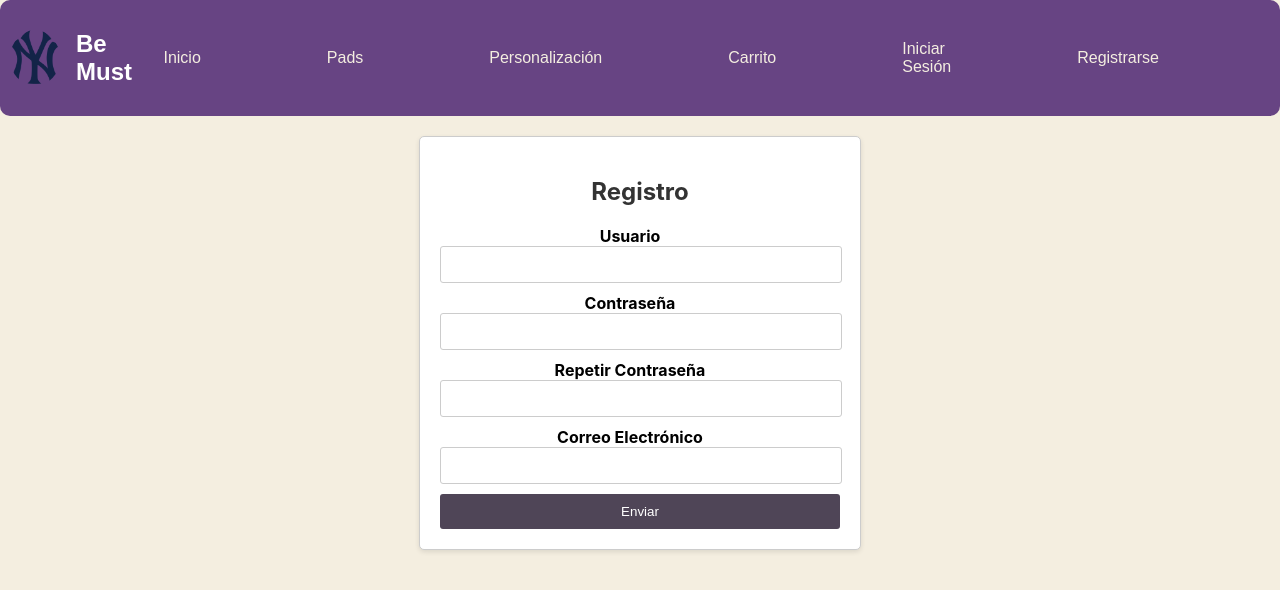
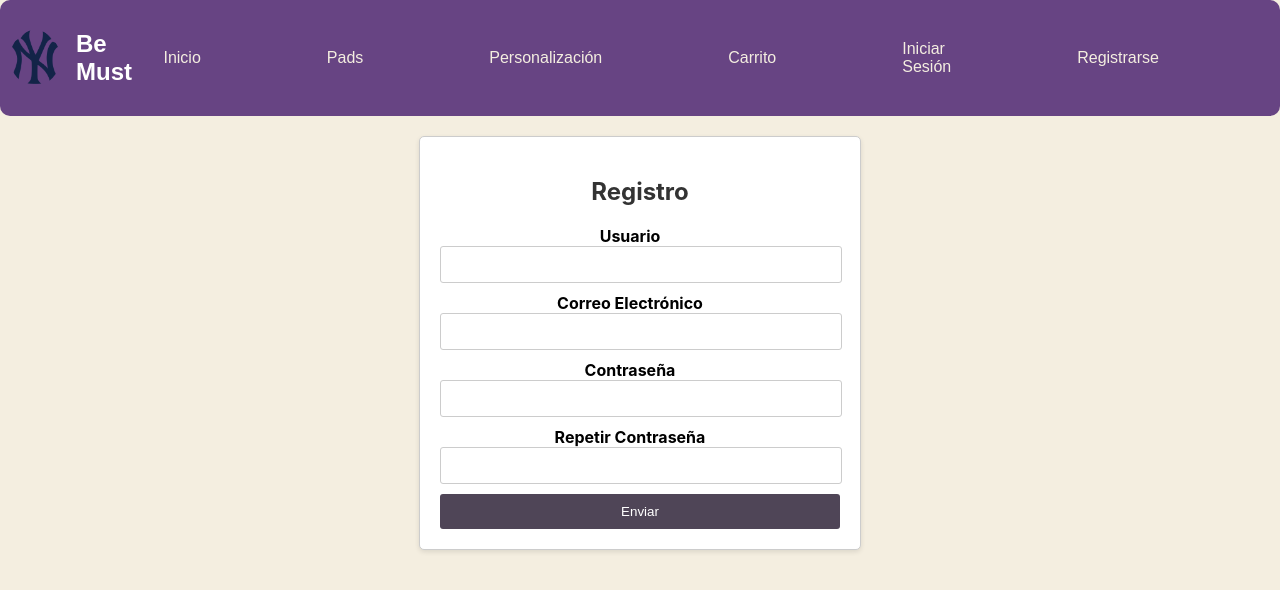
Before and after one commit to Romanchu/BMust-frontend, a React (Create React App) app: page /registro in a window 1280 px wide. Shown: the top 590 px of the page. Built offline with nearby package versions, Linux system fonts and the light colour scheme.

Commit message:
ultimaactuuuuuuuuuu

```diff
--- a/src/components/carrito/carrito.jsx
+++ b/src/components/carrito/carrito.jsx
@@ -1,10 +1,9 @@
 import React, { useState } from 'react';
 import './carrito.css'
 
-function Carrito2() {
-  const [items, setItems] = useState([]); // Estado para los items en el carrito
+function Carrito() {
+  const [items, setItems] = useState([]);
 
-  // Función para añadir un item al carrito
   const addItem = (item) => {
     setItems([...items, item]);
   };
@@ -16,7 +15,7 @@ function Carrito2() {
   };
 
   const pagar = () => {
-    alert('Pago completado en el carrito. Gracias por su compra.');
+    alert('Pago completado. Gracias por su compra.');
   };
 
   return (
@@ -36,4 +35,4 @@ function Carrito2() {
   );
 }
 
-export default Carrito2;
+export default Carrito;
--- a/src/components/login/login.jsx
+++ b/src/components/login/login.jsx
@@ -4,9 +4,17 @@ import './login.css';
 function Login() {
   const [email, setEmail] = useState('');
   const [password, setPassword] = useState('');
+  const [mensaje, setMensaje] = useState('');
 
   const handleLogin = (e) => {
     e.preventDefault();
+
+    // Simulación de validación de correo y contraseña
+    if (email === 'correo@example.com' && password === 'contraseña') {
+      setMensaje('Iniciaste sesión con éxito');
+    } else {
+      setMensaje('El correo es inexistente o la contraseña es incorrecta');
+    }
   };
 
   return (
@@ -35,6 +43,7 @@ function Login() {
         </div>
         <button className="boton3" type="submit">Iniciar Sesión</button>
       </form>
+      {mensaje && <div className="mensaje">{mensaje}</div>}
     </div>
   );
 }
--- a/src/components/register/registro.css
+++ b/src/components/register/registro.css
@@ -8,9 +8,8 @@
   box-shadow: 0 2px 5px rgba(0, 0, 0, 0.1);
   margin-top: 20px;
   text-align: center;
+  position: relative;
 }
-
-
 
 h2 {
   text-align: center;
@@ -54,10 +53,47 @@ input[type="email"] {
   transform: scale(0.96);
 }
 
+.registro-completado {
+  display: flex;
+  flex-direction: column;
+  align-items: center;
+  margin-top: 20px;
+}
 
-@media (min-width: 768px) {
-  .registro-container {
-    flex-direction: row;
-    justify-content: center;
+.tic {
+  width: 30px;
+  height: 30px;
+  background-color: transparent;
+  position: relative;
+  transform: rotate(0deg);
+  transform-origin: 50% 50%;
+  animation: tic-anim 0.6s ease-in-out;
+}
+
+.brazo1,
+.brazo2 {
+  width: 3px;
+  height: 12px;
+  background-color: #4CAF50;
+  position: absolute;
+  top: 7px;
+  left: 11px;
+}
+
+.brazo1 {
+  transform: rotate(45deg);
+}
+
+.brazo2 {
+  transform: rotate(-45deg);
+}
+
+.tic.mostrar {
+  opacity: 1;
+}
+
+@keyframes tic-anim {
+  0% {
+    transform: scale(0);
   }
 }
--- a/src/components/register/registro.jsx
+++ b/src/components/register/registro.jsx
@@ -2,17 +2,26 @@ import React, { useState } from 'react';
 import './registro.css';
 
 function Registro() {
-  // Estados para los campos del formulario
   const [usuario, setUsuario] = useState('');
   const [contrasena, setContrasena] = useState('');
   const [repetirContrasena, setRepetirContrasena] = useState('');
   const [correoElectronico, setCorreoElectronico] = useState('');
+  const [registroCompletado, setRegistroCompletado] = useState(false);
+  const [mostrarTic, setMostrarTic] = useState(false);
 
-  // Manejar el envío del formulario
   const handleSubmit = (e) => {
     e.preventDefault();
-    // Aquí puedes agregar la lógica para enviar los datos a tu servidor o hacer lo que necesites
-    console.log('Datos enviados:', { usuario, contrasena, correoElectronico });
+
+
+    setTimeout(() => {
+      setRegistroCompletado(true);
+      setMostrarTic(true);
+
+
+      setTimeout(() => {
+        setMostrarTic(false);
+      }, 2000);
+    }, 1000);
   };
 
   return (
@@ -26,6 +35,16 @@ function Registro() {
             id="usuario"
             value={usuario}
             onChange={(e) => setUsuario(e.target.value)}
+            required
+          />
+        </div>
+        <div className="campo">
+          <label htmlFor="correoElectronico">Correo Electrónico</label>
+          <input
+            type="email"
+            id="correoElectronico"
+            value={correoElectronico}
+            onChange={(e) => setCorreoElectronico(e.target.value)}
             required
           />
         </div>
@@ -49,18 +68,18 @@ function Registro() {
             required
           />
         </div>
-        <div className="campo">
-          <label htmlFor="correoElectronico">Correo Electrónico</label>
-          <input
-            type="email"
-            id="correoElectronico"
-            value={correoElectronico}
-            onChange={(e) => setCorreoElectronico(e.target.value)}
-            required
-          />
-        </div>
-        <button className="boton2" type="submit">Enviar</button>
-
+        <button className="boton2" type="submit">
+          Enviar
+        </button>
+        {registroCompletado && (
+          <div className="registro-completado">
+            <div className={`tic ${mostrarTic ? 'mostrar' : ''}`}>
+              <div className="brazo1"></div>
+              <div className="brazo2"></div>
+            </div>
+            <p>Registro completado</p>
+          </div>
+        )}
       </form>
     </div>
   );
```
Also changed, not shown: src/components/login/login.css (line endings or trailing spaces).
